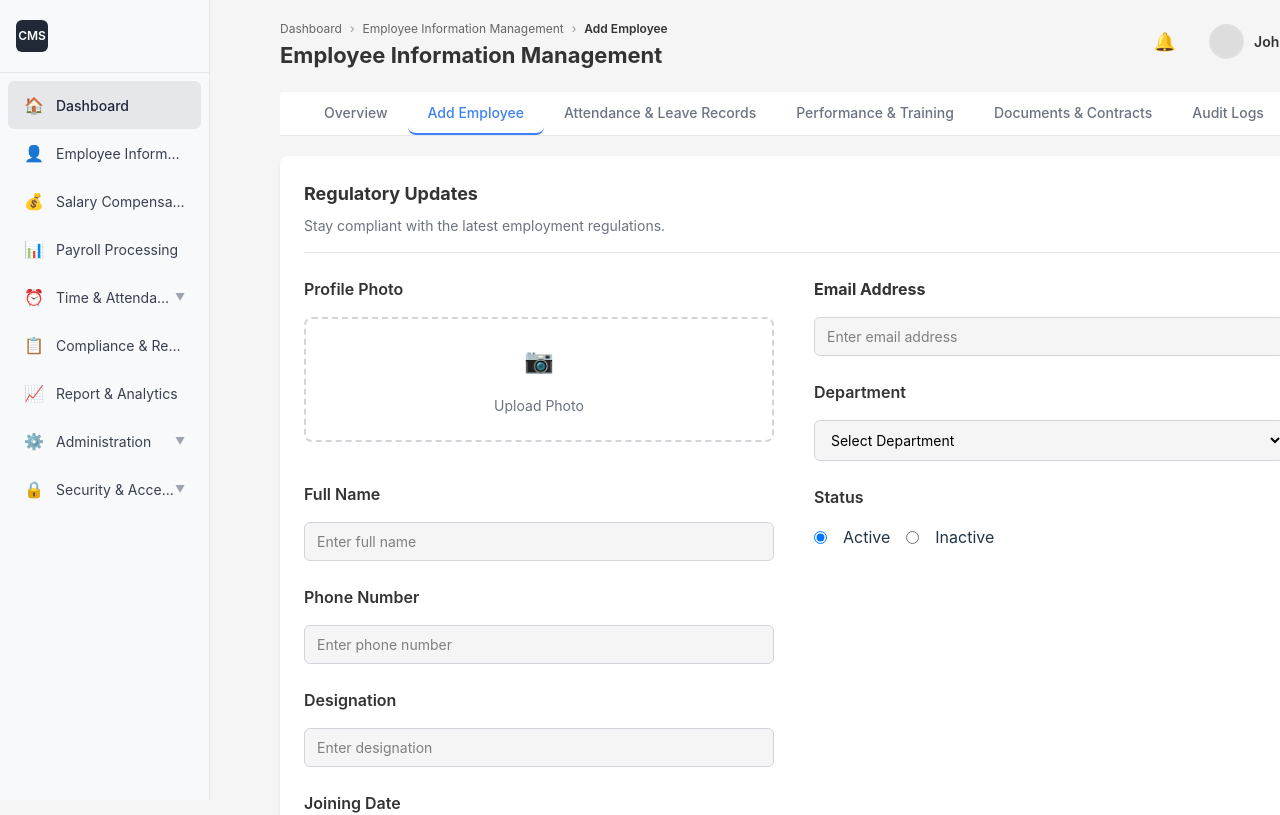
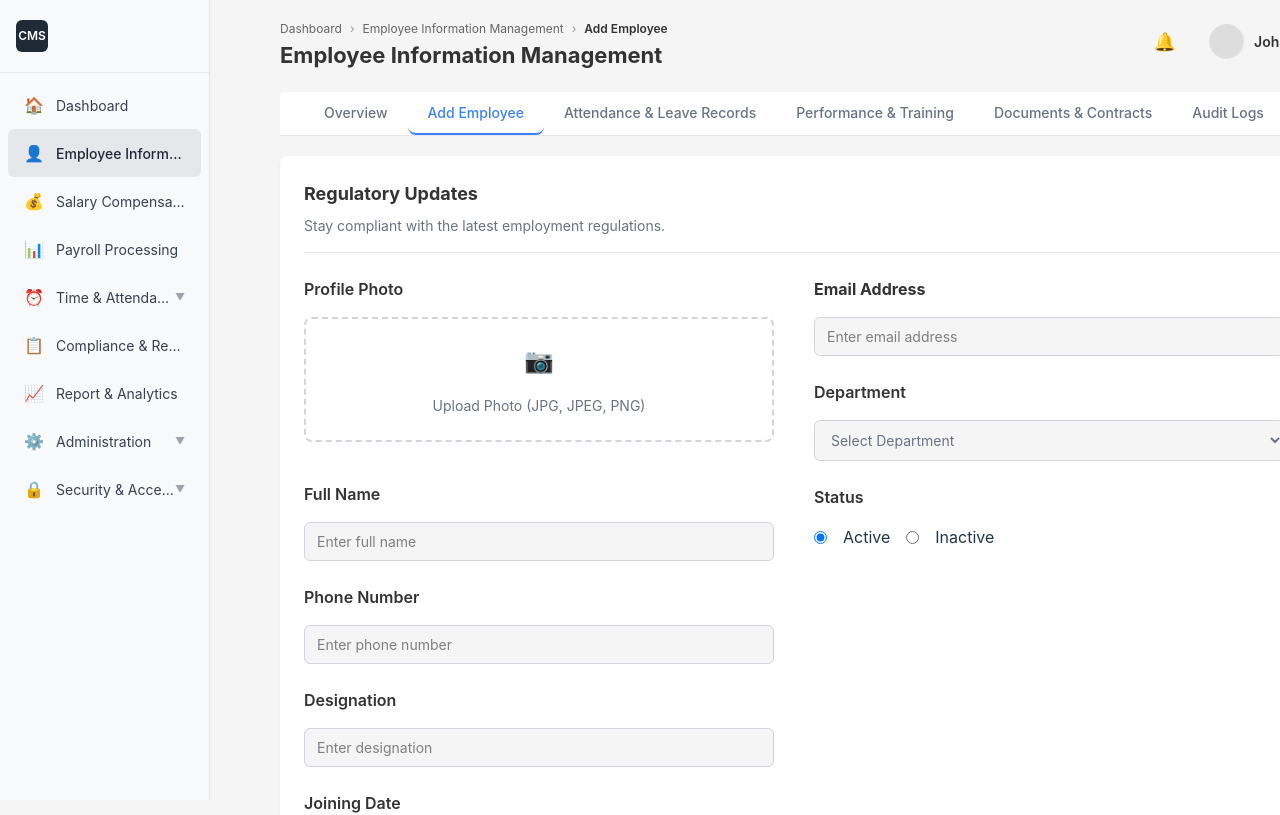
Before and after one commit to CMS-Rashmi/payroll_management_frontend, a React (Vite) app: page /add-employee in a window 1280 px wide. Shown: the top 815 px of the page. Built offline with nearby package versions, Linux system fonts and the light colour scheme.

Commit message:
new updates

```diff
--- a/src/components/Sidebar.jsx
+++ b/src/components/Sidebar.jsx
@@ -70,10 +70,44 @@ const Sidebar = () => {
     navigate(path);
   };
 
-  // Determine active item based on current path
+  // ✅ Group related paths for "Employee Information"
+  const employeeInfoPaths = [
+    '/employee-info',
+    '/add-employee',
+    '/attendance-leave',
+    '/performance-training',
+    '/documents-contracts',
+    '/audit-logs'
+  ];
+
+  // ✅ Group related paths for "Salary Compensation"
+  const salaryCompensationPaths = [
+    '/earnings',
+    '/deductions',
+    '/allowances',
+    '/overtime-adjustments',
+    '/compensation-adjustment',
+    '/net-salary-summary'
+  ];
+
+  // ✅ Determine which sidebar item should be active
   const getActiveItem = () => {
-    return menuItems.find(item => location.pathname === item.path)?.id || 'dashboard';
+    const currentPath = location.pathname;
+
+    if (employeeInfoPaths.some(p => currentPath.startsWith(p))) {
+      return 'employee-information';
+    }
+
+    if (salaryCompensationPaths.some(p => currentPath.startsWith(p))) {
+      return 'salary-compensation';
+    }
+
+    return (
+      menuItems.find(item => currentPath === item.path)?.id || 'dashboard'
+    );
   };
+
+  const activeItem = getActiveItem();
 
   return (
     <div className="sidebar">
@@ -87,7 +121,7 @@ const Sidebar = () => {
         {menuItems.map((item) => (
           <div key={item.id} className="nav-item-container">
             <div
-              className={`nav-item ${getActiveItem() === item.id ? 'active' : ''}`}
+              className={`nav-item ${activeItem === item.id ? 'active' : ''}`}
               onClick={() => handleItemClick(item.path)}
             >
               <span className="nav-icon">{item.icon}</span>
--- a/src/pages/AddEmployee.jsx
+++ b/src/pages/AddEmployee.jsx
@@ -10,10 +10,10 @@ const AddEmployee = () => {
 
   // Form state
   const [formData, setFormData] = useState({
-    full_Name: '',                 // UI name; mapped to full_name at submit
+    full_Name: '',
     email: '',
     phone: '',
-    department: '',               // UI: holds department_id value (string/number)
+    department: '',
     designation: '',
     status: 'Active',
     joining_date: '',
@@ -38,35 +38,62 @@ const AddEmployee = () => {
     setFormData(prev => ({ ...prev, [name]: value }));
   };
 
-  const handleTabClick = (tab) => {
+ const handleTabClick = (tab) => {
     setActiveTab(tab);
-    if (tab === 'Overview') navigate('/employee-info');
+    if (tab === 'Overview') {
+      navigate('/employee-info');
+    } else if (tab === 'Add Employee') {
+      navigate('/add-employee');
+    } else if (tab === 'Attendance & Leave Records') {
+      navigate('/attendance-leave');
+      } else if (tab === 'Performance & Training') {
+      navigate('/performance-training');
+    } else if (tab === 'Documents & Contracts') {
+      navigate('/documents-contracts');
+    } else if (tab === 'Audit Logs') {
+      navigate('/audit-logs');
+    }
+  }
+
+  const validateFiles = () => {
+    // Validate profile photo type
+    if (profilePhoto && !['image/jpeg', 'image/jpg', 'image/png'].includes(profilePhoto.type)) {
+      setError('Profile photo must be in JPG, JPEG, or PNG format.');
+      return false;
+    }
+
+    // Validate document type
+    if (document && !['application/pdf', 'image/jpeg', 'image/jpg'].includes(document.type)) {
+      setError('Document must be in PDF, JPG, or JPEG format.');
+      return false;
+    }
+
+    return true;
   };
 
   const onSubmit = async (e) => {
     e.preventDefault();
-    setSubmitting(true);
     setError('');
 
+    if (!validateFiles()) return;
+
+    setSubmitting(true);
     try {
       const fd = new FormData();
-      // Map UI -> backend field names
       fd.append('full_name', formData.full_Name);
       fd.append('email', formData.email);
       fd.append('phone', formData.phone);
-      fd.append('department_id', formData.department); // IMPORTANT
+      fd.append('department_id', formData.department);
       fd.append('designation', formData.designation);
       fd.append('status', formData.status);
       fd.append('joining_date', formData.joining_date);
       fd.append('address', formData.address);
       fd.append('emergency_contact', formData.emergency_contact);
 
-      // Files — exact names expected by multer/route
       if (profilePhoto) fd.append('profilePhoto', profilePhoto);
       if (document) fd.append('documents', document);
 
       await apiUpload('/employees', fd, 'POST');
-
       alert('Employee added successfully!');
       navigate('/employee-info');
     } catch (err) {
@@ -80,7 +107,6 @@ const AddEmployee = () => {
   return (
     <div className="add-employee-container">
       <Sidebar />
-
       <div className="add-employee-content">
         {/* Header */}
         <header className="add-employee-header">
@@ -137,11 +163,11 @@ const AddEmployee = () => {
                   <div className="photo-upload">
                     <div className="upload-placeholder">
                       <div className="upload-icon">📷</div>
-                      <p>Upload Photo</p>
+                      <p>Upload Photo (JPG, JPEG, PNG)</p>
                     </div>
                     <input
                       type="file"
-                      accept="image/*"
+                      accept=".jpg,.jpeg,.png"
                       className="file-input"
                       onChange={e => setProfilePhoto(e.target.files?.[0] || null)}
                     />
@@ -237,11 +263,12 @@ const AddEmployee = () => {
                   <div className="documents-upload">
                     <div className="documents-placeholder">
                       <div className="upload-icon">📄</div>
-                      <p>Drag and drop files here, or click to browse</p>
-                      <span className="file-formats">Accepted formats: PDF, XLSX, CSV (Max 10MB)</span>
+                      <p>Upload Documents (PDF, JPG, JPEG)</p>
+                      <span className="file-formats">Upload Documents (PDF, Word)</span>
                     </div>
                     <input
                       type="file"
+                      accept=".pdf,.docx"
                       className="file-input"
                       onChange={e => setDocument(e.target.files?.[0] || null)}
                     />
@@ -265,7 +292,7 @@ const AddEmployee = () => {
                   />
                 </div>
 
-                {/* Department (value = department_id) */}
+                {/* Department */}
                 <div className="form-group">
                   <h3 className="form-subheading">Department</h3>
                   <select
@@ -276,7 +303,6 @@ const AddEmployee = () => {
                     required
                   >
                     <option value="">Select Department</option>
-                    {/* The values (1..N) should match rows in your `departments` table */}
                     <option value="1">HR</option>
                     <option value="2">IT</option>
                     <option value="3">Finance</option>
--- a/src/pages/AuditLogs.jsx
+++ b/src/pages/AuditLogs.jsx
@@ -57,7 +57,7 @@ const AuditLogs = () => {
   const handleTabClick = (tab) => {
     setActiveTab(tab);
     switch(tab){
-      case 'Overview': navigate('/employee-information'); break;
+      case 'Overview': navigate('/employee-info'); break;
       case 'Add Employee': navigate('/add-employee'); break;
       case 'Attendance & Leave Records': navigate('/attendance-leave'); break;
       case 'Performance & Training': navigate('/performance-training'); break;
--- a/src/pages/EmployeeInfo.jsx
+++ b/src/pages/EmployeeInfo.jsx
@@ -1,11 +1,12 @@
 import React, { useEffect, useState } from 'react';
-import { useNavigate } from 'react-router-dom';
+import { useNavigate, useLocation } from 'react-router-dom';
 import Sidebar from '../components/Sidebar';
 import '../styles/EmployeeInfo.css';
 import { apiGet } from '../services/api';
 
 const EmployeeInfo = () => {
   const navigate = useNavigate();
+  const location = useLocation();
   const [employees, setEmployees] = useState([]);
   const [loading, setLoading]   = useState(true);
   const [error, setError]       = useState('');
@@ -35,8 +36,8 @@ const EmployeeInfo = () => {
   const formatDate = (d) => {
     const date = new Date(d);
     if (Number.isNaN(date)) return d;
-    const m = String(date.getMonth()+1).padStart(2,'0');
-    const day = String(date.getDate()).padStart(2,'0');
+    const m = String(date.getMonth() + 1).padStart(2, '0');
+    const day = String(date.getDate()).padStart(2, '0');
     return `${m}/${day}/${date.getFullYear()}`;
   };
 
@@ -56,7 +57,7 @@ const EmployeeInfo = () => {
 
     let matchesJoin = true;
     if (filterJoinStart) matchesJoin = new Date(emp.joining_date) >= new Date(filterJoinStart);
-    if (filterJoinEnd)   matchesJoin = matchesJoin && new Date(emp.joining_date) <= new Date(filterJoinEnd);
+    if (filterJoinEnd) matchesJoin = matchesJoin && new Date(emp.joining_date) <= new Date(filterJoinEnd);
 
     return matchesSearch && matchesStatus && matchesDepartment && matchesDesignation && matchesJoin;
   });
@@ -69,7 +70,7 @@ const EmployeeInfo = () => {
         <header className="employee-info-header">
           <div className="header-left">
             <div className="breadcrumb">
-              <span className="breadcrumb-item">Dashboard</span>
+              <span className="breadcrumb-item">Employee Information</span>
               <span className="breadcrumb-separator">›</span>
               <span className="breadcrumb-item active">Employee Information Management</span>
             </div>
@@ -85,32 +86,47 @@ const EmployeeInfo = () => {
           </div>
         </header>
 
-        <div className="overview-section">
-          <div className="overview-items">
-            {['Overview','Add Employee','Attendance & Leave Records','Performance & Training','Documents & Contracts','Audit Logs'].map((item) => (
-              <div
-                key={item}
-                className={`overview-item ${item === 'Overview' ? 'active' : ''}`}
-                onClick={() => {
-                  if (item === 'Add Employee') navigate('/add-employee');
-                }}
-              >
-                {item}
-              </div>
-            ))}
-          </div>
+        {/* ✅ Updated Tab Navigation Section */}
+        <div className="tab-navigation">
+          {[
+            { label: 'Overview', path: '/employee-info' },
+            { label: 'Add Employee', path: '/add-employee' },
+            { label: 'Attendance & Leave Records', path: '/attendance-leave' },
+            { label: 'Performance & Training', path: '/performance-training' },
+            { label: 'Documents & Contracts', path: '/documents-contracts' },
+            { label: 'Audit Logs', path: '/audit-logs' },
+          ].map((tab) => (
+            <button
+              key={tab.label}
+              className={`tab-btn ${location.pathname === tab.path ? 'active' : ''}`}
+              onClick={() => navigate(tab.path)}
+            >
+              {tab.label}
+            </button>
+          ))}
         </div>
 
         <div className="employee-table-section">
           <div className="section-header">
             <h2>All Employees</h2>
-            <button className="add-employee-btn" onClick={() => navigate('/add-employee')}>+ Add Employee</button>
+            <button className="add-employee-btn" onClick={() => navigate('/add-employee')}>
+              + Add Employee
+            </button>
           </div>
 
           {/* Search/filters */}
           <div className="search-filter-container">
-            <input className="search-input" placeholder="Search employees..." value={searchTerm} onChange={e=>setSearchTerm(e.target.value)} />
-            <select className="filter-select" value={filterStatus} onChange={e=>setFilterStatus(e.target.value)}>
+            <input
+              className="search-input"
+              placeholder="Search employees..."
+              value={searchTerm}
+              onChange={e => setSearchTerm(e.target.value)}
+            />
+            <select
+              className="filter-select"
+              value={filterStatus}
+              onChange={e => setFilterStatus(e.target.value)}
+            >
               <option value="">All Status</option>
               <option>Active</option>
               <option>Inactive</option>
@@ -119,22 +135,40 @@ const EmployeeInfo = () => {
               <option>On-contract</option>
               <option>Seasonal</option>
             </select>
-            <select className="filter-select" value={filterDepartment} onChange={e=>setFilterDepartment(e.target.value)}>
+            <select
+              className="filter-select"
+              value={filterDepartment}
+              onChange={e => setFilterDepartment(e.target.value)}
+            >
               <option value="">All Departments</option>
-              {departments.map(d=> <option key={d}>{d}</option>)}
+              {departments.map(d => <option key={d}>{d}</option>)}
             </select>
-            <select className="filter-select" value={filterDesignation} onChange={e=>setFilterDesignation(e.target.value)}>
+            <select
+              className="filter-select"
+              value={filterDesignation}
+              onChange={e => setFilterDesignation(e.target.value)}
+            >
               <option value="">All Designations</option>
-              {designations.map(d=> <option key={d}>{d}</option>)}
+              {designations.map(d => <option key={d}>{d}</option>)}
             </select>
-            <input className="filter-date" type="date" value={filterJoinStart} onChange={e=>setFilterJoinStart(e.target.value)} />
-            <input className="filter-date" type="date" value={filterJoinEnd} onChange={e=>setFilterJoinEnd(e.target.value)} />
+            <input
+              className="filter-date"
+              type="date"
+              value={filterJoinStart}
+              onChange={e => setFilterJoinStart(e.target.value)}
+            />
+            <input
+              className="filter-date"
+              type="date"
+              value={filterJoinEnd}
+              onChange={e => setFilterJoinEnd(e.target.value)}
+            />
           </div>
 
           {loading ? (
-            <div style={{padding:16}}>Loading…</div>
+            <div style={{ padding: 16 }}>Loading…</div>
           ) : error ? (
-            <div style={{color:'crimson', padding:16}}>{error}</div>
+            <div style={{ color: 'crimson', padding: 16 }}>{error}</div>
           ) : (
             <div className="employee-table-container">
               <table className="employee-table">
@@ -160,20 +194,33 @@ const EmployeeInfo = () => {
                         </div>
                       </td>
                       <td>{emp.employee_code || emp.id}</td>
-                      <td><span className={`status-badge ${String(emp.status).toLowerCase().replaceAll(' ', '-')}`}>{emp.status}</span></td>
+                      <td>
+                        <span className={`status-badge ${String(emp.status).toLowerCase().replaceAll(' ', '-')}`}>
+                          {emp.status}
+                        </span>
+                      </td>
                       <td>{emp.department}</td>
                       <td>{emp.phone}</td>
                       <td>{formatDate(emp.joining_date)}</td>
                       <td>{emp.designation}</td>
                       <td>
                         <div className="action-buttons">
-                          <button className="action-btn view" onClick={()=>navigate(`/employees/${emp.id}/edit`)}>Edit</button>
+                          <button
+                            className="action-btn view"
+                            onClick={() => navigate(`/employees/${emp.id}/edit`)}
+                          >
+                            Edit
+                          </button>
                         </div>
                       </td>
                     </tr>
                   ))}
                   {filtered.length === 0 && (
-                    <tr><td colSpan="8" style={{textAlign:'center', padding:20}}>No employees found.</td></tr>
+                    <tr>
+                      <td colSpan="8" style={{ textAlign: 'center', padding: 20 }}>
+                        No employees found.
+                      </td>
+                    </tr>
                   )}
                 </tbody>
               </table>
--- a/src/pages/PerformanceTraining.jsx
+++ b/src/pages/PerformanceTraining.jsx
@@ -102,7 +102,7 @@ const PerformanceTraining = () => {
   const handleTabClick = (tab) => {
     setActiveTab(tab);
     if (tab === 'Overview') {
-      navigate('/employee-information');
+      navigate('/employee-info');
     } else if (tab === 'Add Employee') {
       navigate('/add-employee');
     } else if (tab === 'Attendance & Leave Records') {
--- a/src/styles/AddEmployee.css
+++ b/src/styles/AddEmployee.css
@@ -181,6 +181,7 @@
   width: 100%;
   box-sizing: border-box;
   background-color: #f5f5f5;
+  color: #6b7280;
 }
 
 .form-input:focus,
```
Also changed, not shown: src/pages/AttendanceLeave.jsx (+10 -2 lines).
